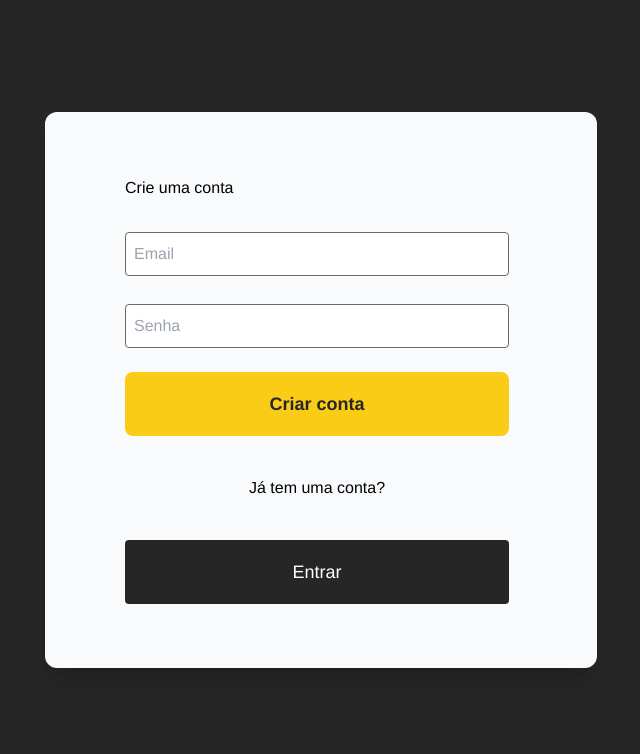
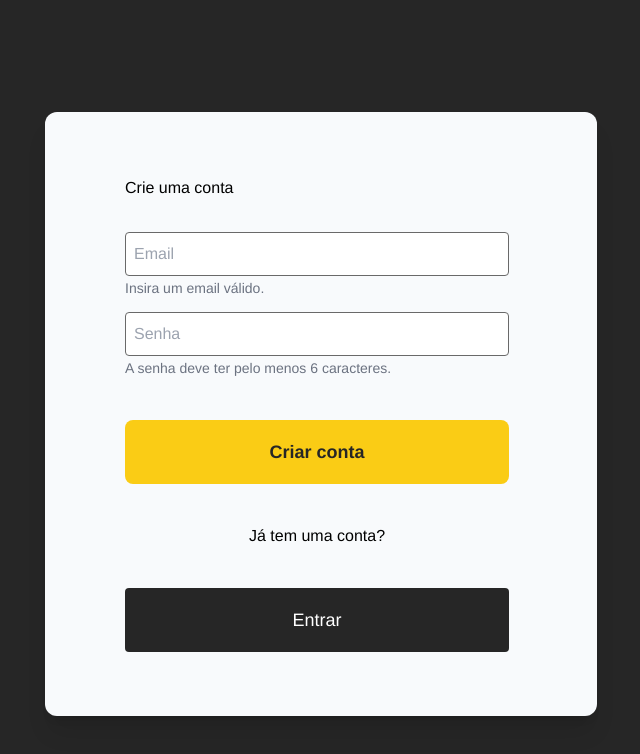
Before and after one commit to marcelocastelari/tmdb_challenge, a Vue app in the folder frontend/: page /#/register in a window 1280 px wide. Shown: the top 754 px of the page, without its empty margins (319-959 px from the left). Built offline with nearby package versions, Linux system fonts and the light colour scheme; no server answers.

Commit message:
feat: add validation on register form

```diff
--- a/frontend/src/main/pages/RegisterPage.vue
+++ b/frontend/src/main/pages/RegisterPage.vue
@@ -1,16 +1,25 @@
 <template>
-    <div class="h-screen md:bg-neutral-800 ">
+    <div class="h-screen md:bg-neutral-800">
       <div class="flex justify-center">
-            <div class=" bg-slate-50 lg:mt-28 md:mt-20 mt-32 md:flex md:rounded-xl md:shadow-xl md:pt-4 md:pr-4 lg:pr-0">
-                <div class=" lg:pl-20 lg:mr-10 md:p-12 md:pb-16">
+        <div class="bg-slate-50 lg:mt-28 md:mt-20 mt-32 md:flex md:rounded-xl md:shadow-xl md:pt-4 md:pr-4 lg:pr-0">
+          <div class="lg:pl-20 lg:mr-10 md:p-12 md:pb-16">
             <p class="">Crie uma conta</p>
             <form @submit.prevent="register" action="" class="mt-8 w-full">
-                        <input v-model="email" type="email" placeholder="Email" class="input h-11 rounded pl-2 w-full lg:w-96"> <br>
-                        <input v-model="password" type="password" placeholder="Senha" class="input h-11 mt-7 mb-6 rounded pl-2 w-full lg:w-96">
+              <div>
+                <input v-model="email" type="email" placeholder="Email" class="input h-11 rounded pl-2 w-full lg:w-96">
                 <br>
+                <span v-if="!validateEmail(email)" class="text-gray-500 text-sm">Insira um email válido.</span>
+              </div>
+              <div>
+                <input v-model="password" type="password" placeholder="Senha" class="input h-11 mt-3  rounded pl-2 w-full lg:w-96">
+                <br>
+                <span v-if="password.length < 6" class="text-gray-500 text-sm">A senha deve ter pelo menos 6 caracteres.</span>
+              </div>
               <button
+                :disabled="!validateForm"
                 id="register"
-                            class="inline-flex items-center justify-center focus:outline-none transition ease-in-out duration-1000 hover:duration-300 font-semibold rounded-lg text-neutral-800 bg-yellow-400 hover:bg-yellow-500 hover:shadow-lg hover:shadow-yellow-500/50 md:text-lg md:h-16 h-12 w-full lg:w-96">
+                class="inline-flex items-center justify-center mt-10 focus:outline-none transition ease-in-out duration-1000 hover:duration-300 font-semibold rounded-lg text-neutral-800 bg-yellow-400 hover:bg-yellow-500 hover:shadow-lg hover:shadow-yellow-500/50 md:text-lg md:h-16 h-12 w-full lg:w-96"
+              >
                 Criar conta
               </button>
               <div class="flex justify-center mt-10">
@@ -18,7 +27,7 @@
               </div>
               <button
                 class="button-g md:h-16 mt-10 h-12 rounded bg-neutral-800 text-white md:text-lg w-full lg:w-96"
-                            @click="this.$router.push('/')"
+                @click="redirectToLogin"
               >
                 Entrar
               </button>
@@ -56,26 +65,44 @@ const notifyError = (message) => {
       toast.error(message, { autoClose: 2000 });
   };
 
+  const validateEmail = (email) => {
+    const re = /\S+@\S+\.\S+/;
+    return re.test(email);
+  };
+
+  const validatePassword = (password) => {
+    return password.length >= 6;
+  };
+
+  const validateForm = () => {
+    return validateEmail(email.value) && validatePassword(password.value);
+  };
+
   const register = async() => {
       try {
+          if(validateForm(email.value, password.value)) {
               const success = await store.dispatch('user/register', { email: email.value, password: password.value });
               if (success) {
                   email.value = '';
                   password.value = '';
                   notifySuccess('Cadastro realizado! Redirecionando para o login');
                   redirect('/');
+              } else {
+                  notifyError('Dados inválidos!')
+              }
           }
       } catch (error) {
           notifyError(error.message);
       }
   }
 
-
+const redirectToLogin = () => {
+  router.push('/');
+};
   </script>
 
   <style scoped>
   .input {
       border: 1px solid #696969;
   }
-
   </style>
```
Lines whose indentation alone changed are shown as unchanged.
